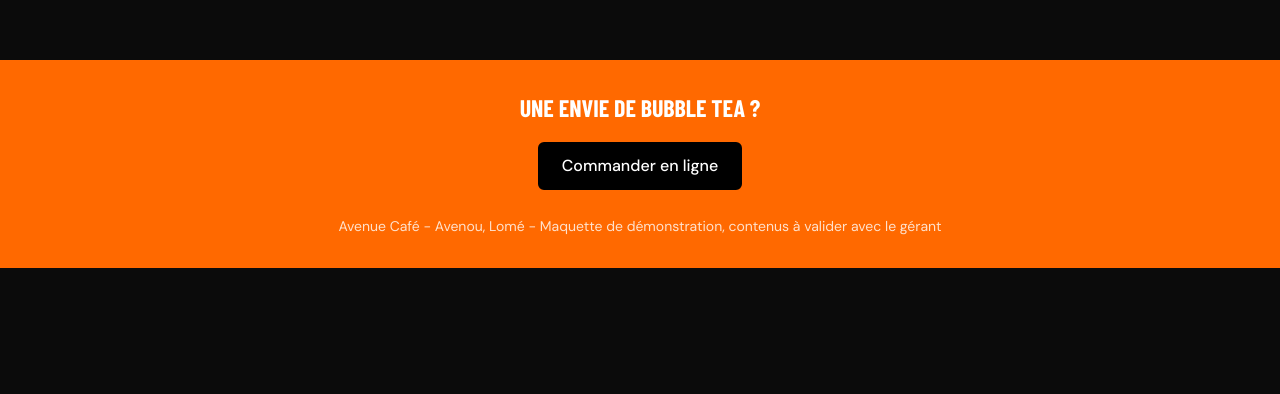
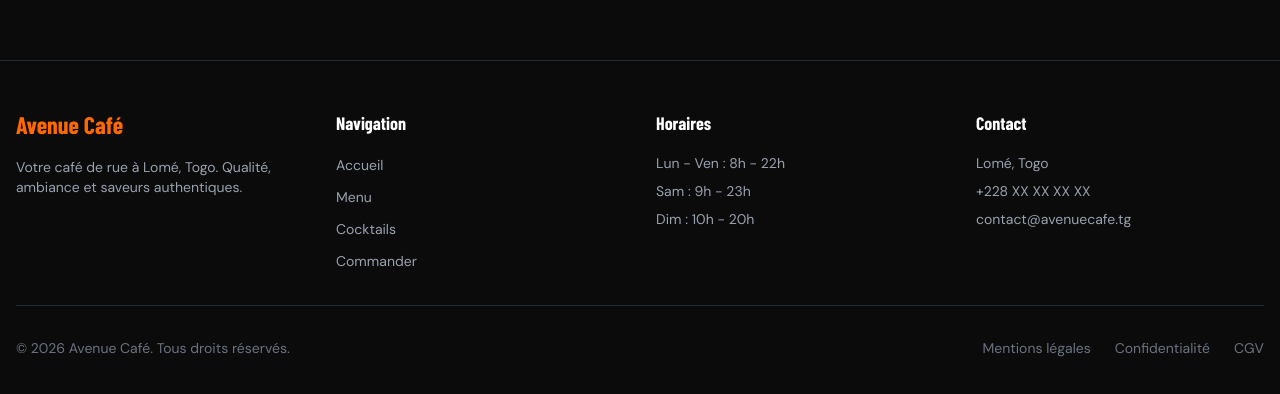
Before and after one commit to flex68016-del/av-cafe, a Next.js app: page / in a window 1280 px wide. Shown: the part 4217-4611 px from the top of the page. Before the commit the page ends 4485 px from the top, so only its background shows below. Built offline with nearby package versions, Linux system fonts and the light colour scheme.

Commit message:
feat: footer pro et navbar admin

```diff
--- a/src/app/admin/daily-sales/page.tsx
+++ b/src/app/admin/daily-sales/page.tsx
@@ -137,34 +137,13 @@ export default function DailySalesPage() {
     URL.revokeObjectURL(url);
   }
 
-  function handleLogout() {
-    localStorage.removeItem('user');
-    router.push('/admin');
-  }
-
   if (loading) {
-    return (
-      <div className="min-h-screen bg-[#0B0B0B] text-white flex items-center justify-center">
-        <div>Chargement...</div>
-      </div>
-    );
+    return <div className="text-center py-8">Chargement...</div>;
   }
 
   return (
-    <div className="min-h-screen bg-[#0B0B0B] text-white">
-      <header className="bg-gray-900 border-b border-gray-800 p-4">
-        <div className="container mx-auto flex justify-between items-center">
-          <h1 className="text-2xl font-heading font-bold text-orange-500">Ventes du jour</h1>
-          <button
-            onClick={handleLogout}
-            className="bg-gray-800 hover:bg-gray-700 px-4 py-2 rounded-lg min-h-[44px]"
-          >
-            Déconnexion
-          </button>
-        </div>
-      </header>
-
     <div className="container mx-auto p-4">
+      <h1 className="text-2xl font-heading font-bold text-orange-500 mb-4">Ventes du jour</h1>
       {/* Sélecteur de date */}
       <div className="mb-6">
         <input
@@ -313,7 +292,6 @@ export default function DailySalesPage() {
           </div>
         </>
       )}
-      </div>
 
       {/* Modal de clôture */}
       {showCloseDayModal && (
--- a/src/app/admin/orders/page.tsx
+++ b/src/app/admin/orders/page.tsx
@@ -35,7 +35,6 @@ export default function OrdersPage() {
   const [loading, setLoading] = useState(true);
   const [newOrderIds, setNewOrderIds] = useState<Set<string>>(new Set());
   const [previousOrderIds, setPreviousOrderIds] = useState<Set<string>>(new Set());
-  const [isManager, setIsManager] = useState(false);
   const router = useRouter();
   const shouldReduceMotion = typeof window !== 'undefined' && window.matchMedia('(prefers-reduced-motion: reduce)').matches;
 
@@ -87,8 +86,6 @@ export default function OrdersPage() {
       return;
     }
 
-    const user = JSON.parse(userStr);
-    setIsManager(user.role === 'manager');
     fetchOrders();
     const interval = setInterval(fetchOrders, 5000);
     return () => clearInterval(interval);
@@ -133,39 +130,15 @@ export default function OrdersPage() {
     }
   }
 
-  function handleLogout() {
-    localStorage.removeItem('user');
-    router.push('/admin');
-  }
-
   function getOrdersByStatus(status: string) {
     return orders.filter(order => order.status === status);
   }
 
   return (
-    <div className="min-h-screen bg-[#0B0B0B] text-white">
-      <header className="bg-gray-900 border-b border-gray-800 p-4">
-        <div className="container mx-auto flex justify-between items-center">
-          <div className="flex items-center gap-4">
-            <h1 className="text-2xl font-heading font-bold text-orange-500">Commandes</h1>
-            {isManager && (
-              <a
-                href="/admin/daily-sales"
-                className="text-gray-400 hover:text-white min-h-[44px] flex items-center"
-              >
-                Ventes du jour
-              </a>
-            )}
-          </div>
-          <button
-            onClick={handleLogout}
-            className="bg-gray-800 hover:bg-gray-700 px-4 py-2 rounded-lg min-h-[44px]"
-          >
-            Déconnexion
-          </button>
-        </div>
-      </header>
-
+    <>
+      <div className="container mx-auto p-4">
+        <h1 className="text-2xl font-heading font-bold text-orange-500 mb-4">Commandes</h1>
+      </div>
       {loading ? (
         <div className="container mx-auto p-8 text-center">Chargement...</div>
       ) : (
@@ -228,6 +201,6 @@ export default function OrdersPage() {
           ))}
         </div>
       )}
-    </div>
+    </>
   );
 }
--- a/src/app/cocktails/page.tsx
+++ b/src/app/cocktails/page.tsx
@@ -1,7 +1,6 @@
 'use client';
 
 import { Header } from '@/components/Header';
-import { Footer } from '@/components/Footer';
 import { Reveal } from '@/components/motion/Reveal';
 import { useCart } from '@/contexts/CartContext';
 
@@ -81,8 +80,6 @@ export default function CocktailsPage() {
           </div>
         </Reveal>
       </main>
-
-      <Footer />
     </div>
   );
 }
--- a/src/app/layout.tsx
+++ b/src/app/layout.tsx
@@ -3,6 +3,7 @@ import { Barlow_Condensed, DM_Sans } from "next/font/google";
 import "./globals.css";
 import { SmoothScroll } from '@/components/SmoothScroll';
 import { CartProvider } from '@/contexts/CartContext';
+import Footer from '@/components/Footer';
 
 const barlowCondensed = Barlow_Condensed({
   variable: "--font-barlow-condensed",
@@ -91,6 +92,7 @@ export default function RootLayout({ children }: LayoutProps<"/">) {
           <SmoothScroll>
             {children}
           </SmoothScroll>
+          <Footer />
         </CartProvider>
       </body>
     </html>
--- a/src/app/menu/page.tsx
+++ b/src/app/menu/page.tsx
@@ -1,5 +1,4 @@
 import { Header } from '@/components/Header';
-import { Footer } from '@/components/Footer';
 import { MenuContent } from './MenuContent';
 
 export const dynamic = 'force-dynamic';
@@ -9,7 +8,6 @@ export default function MenuPage() {
     <div className="min-h-screen bg-[#0B0B0B] text-white">
       <Header />
       <MenuContent />
-      <Footer />
     </div>
   );
 }
--- a/src/app/page.tsx
+++ b/src/app/page.tsx
@@ -1,5 +1,4 @@
 import { Header } from '@/components/Header';
-import { Footer } from '@/components/Footer';
 import { Button } from '@/components/Button';
 import { Reveal } from '@/components/motion/Reveal';
 import { SplitTitle } from '@/components/motion/SplitTitle';
@@ -226,8 +225,6 @@ export default function HomePage() {
           </div>
         </section>
       </ScrollReveal>
-
-      <Footer />
     </div>
   );
 }
--- a/src/components/Footer.tsx
+++ b/src/components/Footer.tsx
@@ -1,18 +1,87 @@
-import { Button } from './Button';
+import Link from 'next/link';
 
-export function Footer() {
+export default function Footer() {
+  const currentYear = new Date().getFullYear();
+
   return (
-    <footer className="bg-orange-500 text-white py-8">
-      <div className="container mx-auto px-4 text-center">
-        <h2 className="text-2xl font-heading font-bold mb-4">
-          UNE ENVIE DE BUBBLE TEA ?
-        </h2>
-        <Button variant="secondary" href="#commander" className="bg-black text-white border-black hover:bg-gray-900">
-          Commander en ligne
-        </Button>
-        <p className="mt-6 text-sm opacity-80">
-          Avenue Café - Avenou, Lomé - Maquette de démonstration, contenus à valider avec le gérant
-        </p>
+    <footer className="bg-[#0B0B0B] border-t border-gray-800 mt-auto">
+      <div className="container mx-auto px-4 py-12">
+        <div className="grid grid-cols-1 md:grid-cols-4 gap-8">
+          {/* Brand */}
+          <div className="md:col-span-1">
+            <h3 className="text-2xl font-heading font-bold text-orange-500 mb-4">
+              Avenue Café
+            </h3>
+            <p className="text-gray-400 text-sm">
+              Votre café de rue à Lomé, Togo. Qualité, ambiance et saveurs authentiques.
+            </p>
+          </div>
+
+          {/* Navigation */}
+          <div>
+            <h4 className="text-lg font-heading font-bold text-white mb-4">Navigation</h4>
+            <ul className="space-y-2">
+              <li>
+                <Link href="/" className="text-gray-400 hover:text-orange-500 transition-colors text-sm">
+                  Accueil
+                </Link>
+              </li>
+              <li>
+                <Link href="/menu" className="text-gray-400 hover:text-orange-500 transition-colors text-sm">
+                  Menu
+                </Link>
+              </li>
+              <li>
+                <Link href="/cocktails" className="text-gray-400 hover:text-orange-500 transition-colors text-sm">
+                  Cocktails
+                </Link>
+              </li>
+              <li>
+                <Link href="/commande" className="text-gray-400 hover:text-orange-500 transition-colors text-sm">
+                  Commander
+                </Link>
+              </li>
+            </ul>
+          </div>
+
+          {/* Horaires */}
+          <div>
+            <h4 className="text-lg font-heading font-bold text-white mb-4">Horaires</h4>
+            <ul className="space-y-2 text-gray-400 text-sm">
+              <li>Lun - Ven : 8h - 22h</li>
+              <li>Sam : 9h - 23h</li>
+              <li>Dim : 10h - 20h</li>
+            </ul>
+          </div>
+
+          {/* Contact */}
+          <div>
+            <h4 className="text-lg font-heading font-bold text-white mb-4">Contact</h4>
+            <ul className="space-y-2 text-gray-400 text-sm">
+              <li>Lomé, Togo</li>
+              <li>+228 XX XX XX XX</li>
+              <li>contact@avenuecafe.tg</li>
+            </ul>
+          </div>
+        </div>
+
+        {/* Bottom bar */}
+        <div className="border-t border-gray-800 mt-8 pt-8 flex flex-col md:flex-row justify-between items-center gap-4">
+          <p className="text-gray-500 text-sm">
+            © {currentYear} Avenue Café. Tous droits réservés.
+          </p>
+          <div className="flex gap-6">
+            <Link href="/mentions-legales" className="text-gray-500 hover:text-orange-500 transition-colors text-sm">
+              Mentions légales
+            </Link>
+            <Link href="/confidentialite" className="text-gray-500 hover:text-orange-500 transition-colors text-sm">
+              Confidentialité
+            </Link>
+            <Link href="/cgv" className="text-gray-500 hover:text-orange-500 transition-colors text-sm">
+              CGV
+            </Link>
+          </div>
+        </div>
       </div>
     </footer>
   );
```
Also changed, not shown: src/app/admin/layout.tsx (added, +81 -0 lines). Lines whose indentation alone changed are shown as unchanged.
